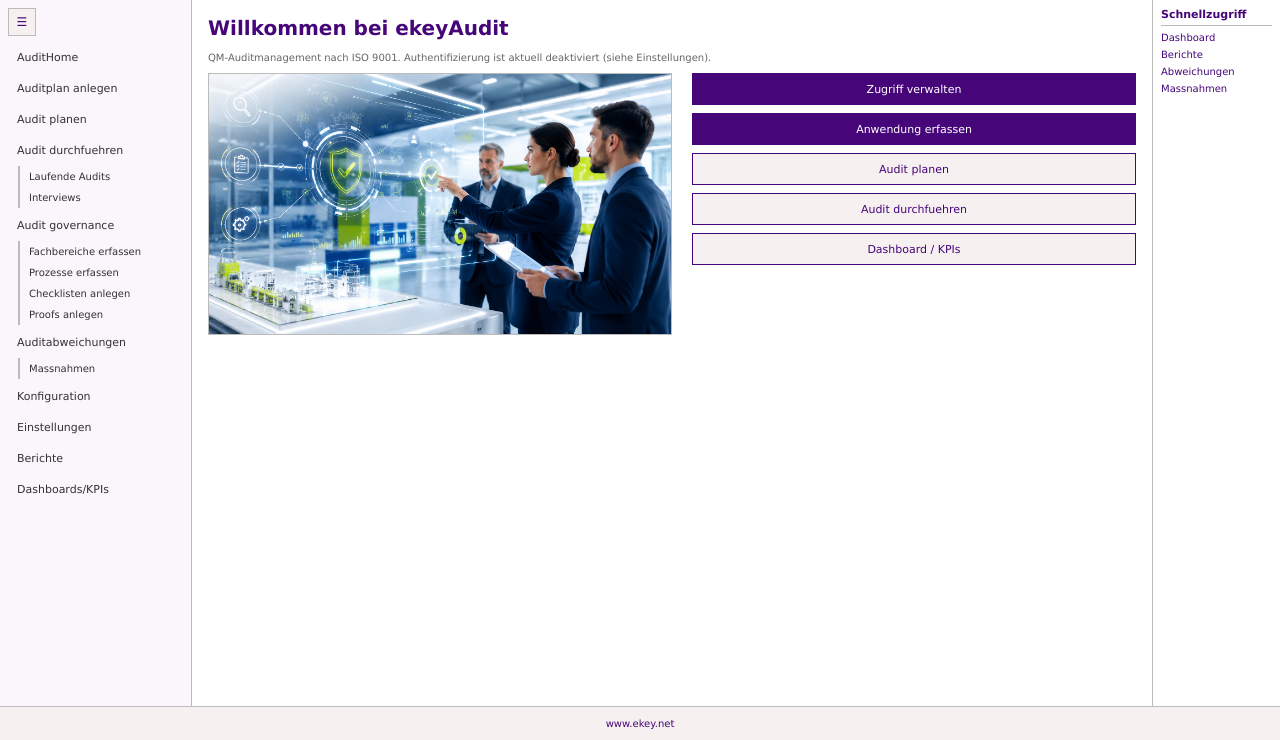
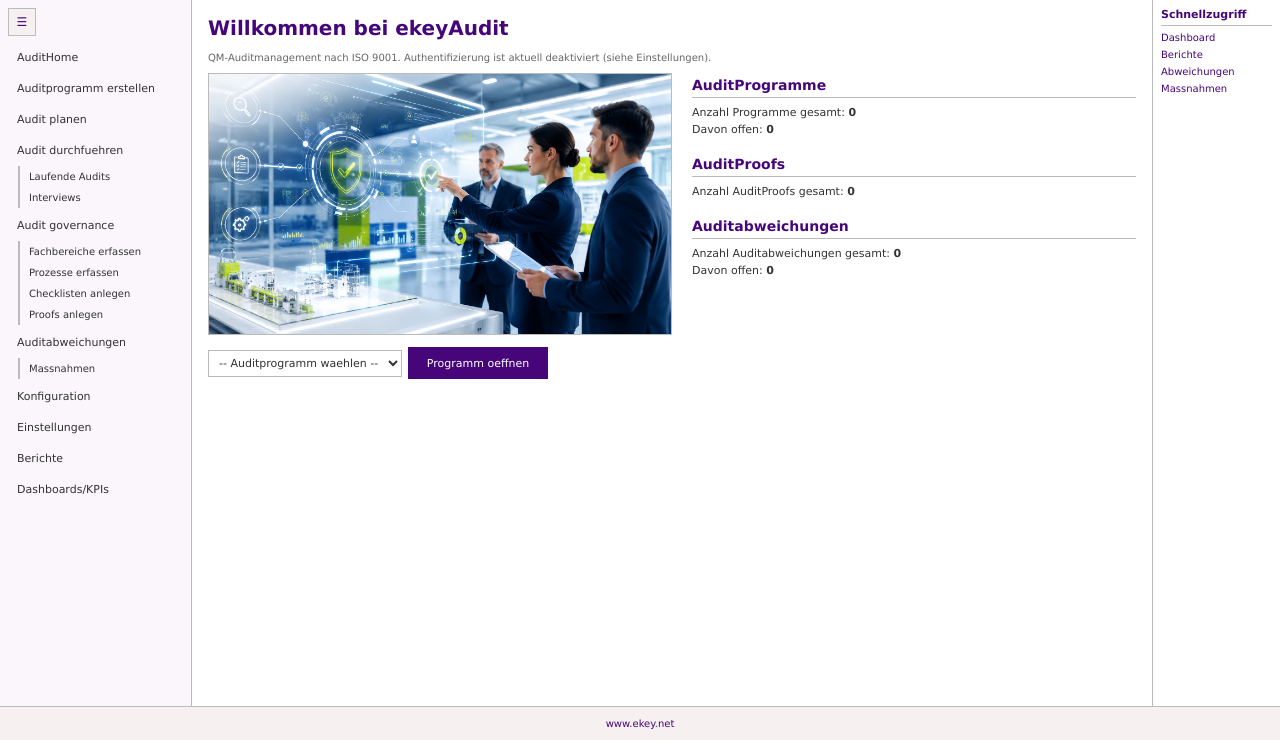
Before and after one commit to BrunnMa/ekeyAudit, a Flask app: page / in a window 1280 px wide. Shown: the part 60-800 px from the top of the page. Run offline with Flask 3, Linux system fonts and the light colour scheme; data that the repository does not hold is empty.

Commit message:
V0.02_27.7.2027_ GUI-Anpassungen

```diff
--- a/database.py
+++ b/database.py
@@ -940,6 +940,59 @@ def get_audit_plan(plan_id):
     return query("SELECT * FROM STG_QM_AuditPlan WHERE id = ?", (plan_id,), fetchone=True)
 
 
+def delete_audit_plan(plan_id):
+    """Loescht einen Audit-Plan-Eintrag vollstaendig - inkl. aller abhaengigen
+    Datenbereiche (Proofs, Ergebnisse, Abweichungen, Massnahmen, Status-Historie
+    der Massnahmen, Interviews, Links, Anhaenge). Reihenfolge: von den Blaettern
+    der Abhaengigkeitskette nach oben, damit keine Fremdschluessel verwaisen."""
+    execute("""
+        DELETE FROM STG_QM_StatusMassnahme WHERE auditMassnahmeID IN (
+            SELECT m.id FROM STG_QM_AuditMassnahme m
+            JOIN STG_QM_AuditAbweichung a ON a.id = m.auditAbweichungID
+            JOIN STG_QM_AuditResult r ON r.id = a.auditResultID
+            JOIN STG_QM_AuditProofs pf ON pf.id = r.auditProofsId
+            WHERE pf.auditPlanId = ?
+        )
+    """, (plan_id,))
+    execute("""
+        DELETE FROM STG_QM_AuditMassnahme WHERE auditAbweichungID IN (
+            SELECT a.id FROM STG_QM_AuditAbweichung a
+            JOIN STG_QM_AuditResult r ON r.id = a.auditResultID
+            JOIN STG_QM_AuditProofs pf ON pf.id = r.auditProofsId
+            WHERE pf.auditPlanId = ?
+        )
+    """, (plan_id,))
+    execute("""
+        DELETE FROM STG_QM_AuditAbweichung WHERE auditResultID IN (
+            SELECT r.id FROM STG_QM_AuditResult r
+            JOIN STG_QM_AuditProofs pf ON pf.id = r.auditProofsId
+            WHERE pf.auditPlanId = ?
+        )
+    """, (plan_id,))
+    execute("""
+        DELETE FROM STG_QM_AuditResult WHERE auditProofsId IN (
+            SELECT id FROM STG_QM_AuditProofs WHERE auditPlanId = ?
+        )
+    """, (plan_id,))
+    execute("""
+        DELETE FROM STG_QM_AuditInterview WHERE auditProofsId IN (
+            SELECT id FROM STG_QM_AuditProofs WHERE auditPlanId = ?
+        )
+    """, (plan_id,))
+    execute("""
+        DELETE FROM STG_QM_AuditAnhang WHERE auditProofsId IN (
+            SELECT id FROM STG_QM_AuditProofs WHERE auditPlanId = ?
+        )
+    """, (plan_id,))
+    execute("""
+        DELETE FROM STG_QM_AuditLink WHERE auditProofsId IN (
+            SELECT id FROM STG_QM_AuditProofs WHERE auditPlanId = ?
+        )
+    """, (plan_id,))
+    execute("DELETE FROM STG_QM_AuditProofs WHERE auditPlanId = ?", (plan_id,))
+    execute("DELETE FROM STG_QM_AuditPlan WHERE id = ?", (plan_id,))
+
+
 def create_audit_plan(data):
     return execute("""
         INSERT INTO STG_QM_AuditPlan
--- a/gui/routes.py
+++ b/gui/routes.py
@@ -52,7 +52,12 @@ def logout():
 @gui.route("/")
 @security.login_required
 def index():
-    return render_template("index.html", user=security.current_user())
+    return render_template(
+        "index.html",
+        user=security.current_user(),
+        kpis=kpi.audithome_kpis(),
+        programme=db.list_audit_programme(),
+    )
 
 
 @gui.route("/dashboard")
@@ -98,7 +103,8 @@ def audit_programm():
     programme = db.list_audit_programme()
     edit_id = request.args.get("edit")
     edit_programm = db.get_audit_programm(edit_id) if edit_id else None
-    ziele = db.list_audit_ziele(edit_id) if edit_id else []
+    ziele_open_id = request.args.get("ziele")
+    ziele_by_programm = {p["id"]: db.list_audit_ziele(p["id"]) for p in programme}
 
     return render_template(
         "audit_programm.html",
@@ -107,7 +113,8 @@ def audit_programm():
         audit_status=db.get_lookup("Look_QM_AuditStatus"),
         mitarbeiter=db.list_mitarbeiter(),
         edit_programm=edit_programm,
-        ziele=ziele,
+        ziele_by_programm=ziele_by_programm,
+        ziele_open_id=ziele_open_id,
     )
 
 
@@ -118,7 +125,7 @@ def audit_programm_ziel_add(programm_id):
     if ziel_text:
         db.add_audit_ziel(programm_id, ziel_text)
         flash("Auditziel hinzugefuegt.", "success")
-    return redirect(url_for("gui.audit_programm", edit=programm_id))
+    return redirect(url_for("gui.audit_programm", ziele=programm_id))
 
 
 @gui.route("/audit-programm/ziel/<int:ziel_id>/delete", methods=["POST"])
@@ -127,7 +134,7 @@ def audit_programm_ziel_delete(ziel_id):
     programm_id = request.form.get("programm_id")
     db.delete_audit_ziel(ziel_id)
     flash("Auditziel geloescht.", "success")
-    return redirect(url_for("gui.audit_programm", edit=programm_id))
+    return redirect(url_for("gui.audit_programm", ziele=programm_id))
 
 
 # --------------------------------------------------------------------------
@@ -178,6 +185,17 @@ def audit_plan():
         fachbereiche=db.get_lookup("Look_QM_Fachbereich"),
         audit_status=db.get_lookup("Look_QM_AuditStatus"),
     )
+
+
+@gui.route("/audit-plan/<int:plan_id>/delete", methods=["POST"])
+@security.login_required
+def audit_plan_delete(plan_id):
+    db.delete_audit_plan(plan_id)
+    flash("Audit-Plan-Eintrag vollstaendig geloescht.", "success")
+    programm_filter = request.form.get("programmFilter") or None
+    if programm_filter:
+        return redirect(url_for("gui.audit_plan", programmFilter=programm_filter))
+    return redirect(url_for("gui.audit_plan"))
 
 
 # --------------------------------------------------------------------------
--- a/gui/static/css/style.css
+++ b/gui/static/css/style.css
@@ -322,6 +322,8 @@ input:focus, select:focus, textarea:focus {
   gap: 8px;
   min-width: 160px;
 }
+.ekey-index-info-panel { margin-bottom: 0; padding: 4px 0; border: none; background: none; }
+.ekey-index-info-panel p { margin: 4px 0; font-size: 11px; }
 
 /* ---------------- Dashboard / KPI ---------------- */
 .ekey-kpi-grid {
--- a/gui/static/js/app.js
+++ b/gui/static/js/app.js
@@ -67,3 +67,28 @@ document.addEventListener("click", function (e) {
         e.target.classList.remove("ekey-modal-open");
     }
 });
+
+// ---------------------------------------------------------------------
+// Startseite (AuditHome): ausgewaehltes Auditprogramm oeffnen
+// ---------------------------------------------------------------------
+
+function ekeyOpenAuditprogramm() {
+    var form = document.getElementById("homeAuditprogrammForm");
+    var select = document.getElementById("homeAuditprogrammSelect");
+    if (!form || !select || !select.value) return;
+    window.location.href = form.getAttribute("data-base-url") + "?edit=" + encodeURIComponent(select.value);
+}
+
+// ---------------------------------------------------------------------
+// Generisches Ein-/Ausblenden (z.B. "+ Neues Ziel"-Formular in einem Pop-up)
+// ---------------------------------------------------------------------
+
+function ekeyToggle(id) {
+    var el = document.getElementById(id);
+    if (!el) return;
+    if (el.style.display === "none") {
+        el.style.display = "";
+    } else {
+        el.style.display = "none";
+    }
+}
--- a/gui/templates/base.html
+++ b/gui/templates/base.html
@@ -32,7 +32,7 @@
         <button id="sidebarToggle" class="ekey-sidebar-toggle" title="Sidebar ein-/ausklappen">&#9776;</button>
         <ul class="ekey-nav">
             <li><a href="{{ url_for('gui.index') }}">AuditHome</a></li>
-            <li><a href="{{ url_for('gui.audit_programm') }}">Auditplan anlegen</a></li>
+            <li><a href="{{ url_for('gui.audit_programm') }}">Auditprogramm erstellen</a></li>
             <li><a href="{{ url_for('gui.audit_plan') }}">Audit planen</a></li>
             <li>
                 <a href="{{ url_for('gui.audit_durchfuehren') }}">Audit durchfuehren</a>
--- a/gui/templates/index.html
+++ b/gui/templates/index.html
@@ -14,13 +14,33 @@
 <div class="ekey-index-grid">
     <div class="ekey-index-image">
         <img src="{{ url_for('gui.static', filename='images/ImgekeyAudit.png') }}" alt="ekeyAudit Uebersicht">
+
+        <form id="homeAuditprogrammForm" class="ekey-inline-form" style="margin-top: 10px;"
+              onsubmit="return false;" data-base-url="{{ url_for('gui.audit_programm') }}">
+            <select id="homeAuditprogrammSelect" name="programmId">
+                <option value="">-- Auditprogramm waehlen --</option>
+                {% for p in programme %}
+                <option value="{{ p.id }}">{{ p.auditJahr }} - {{ p.auditTyp }} - {{ p.unternehmen }}</option>
+                {% endfor %}
+            </select>
+            <button type="button" class="ekey-btn ekey-btn-primary" onclick="ekeyOpenAuditprogramm()">Programm oeffnen</button>
+        </form>
     </div>
     <div class="ekey-index-buttons">
-        <a href="{{ url_for('gui.konfiguration') }}" class="ekey-btn ekey-btn-primary ekey-btn-block">Zugriff verwalten</a>
-        <a href="{{ url_for('gui.audit_programm') }}" class="ekey-btn ekey-btn-primary ekey-btn-block">Anwendung erfassen</a>
-        <a href="{{ url_for('gui.audit_plan') }}" class="ekey-btn ekey-btn-block">Audit planen</a>
-        <a href="{{ url_for('gui.audit_durchfuehren') }}" class="ekey-btn ekey-btn-block">Audit durchfuehren</a>
-        <a href="{{ url_for('gui.dashboard') }}" class="ekey-btn ekey-btn-block">Dashboard / KPIs</a>
+        <div class="ekey-index-info-panel">
+            <h2 class="ekey-h2">AuditProgramme</h2>
+            <p>Anzahl Programme gesamt: <strong>{{ kpis.programme_gesamt }}</strong></p>
+            <p>Davon offen: <strong>{{ kpis.programme_offen }}</strong></p>
+        </div>
+        <div class="ekey-index-info-panel">
+            <h2 class="ekey-h2">AuditProofs</h2>
+            <p>Anzahl AuditProofs gesamt: <strong>{{ kpis.proofs_gesamt }}</strong></p>
+        </div>
+        <div class="ekey-index-info-panel">
+            <h2 class="ekey-h2">Auditabweichungen</h2>
+            <p>Anzahl Auditabweichungen gesamt: <strong>{{ kpis.abweichungen_gesamt }}</strong></p>
+            <p>Davon offen: <strong>{{ kpis.abweichungen_offen }}</strong></p>
+        </div>
     </div>
 </div>
 {% endblock %}
--- a/kpi.py
+++ b/kpi.py
@@ -76,6 +76,36 @@ def anzahl_audit_programme():
     return row["c"] if row else 0
 
 
+def offene_audit_programme_gesamt():
+    """Anzahl AuditProgramme, deren Status nicht 'Fertig' (4) oder 'Wirksam' (5) ist."""
+    row = db.query("""
+        SELECT COUNT(*) AS c FROM STG_QM_AuditProgramm
+        WHERE auditStatus IS NULL OR auditStatus NOT IN (4, 5)
+    """, fetchone=True)
+    return row["c"] if row else 0
+
+
+def anzahl_abweichungen_gesamt():
+    row = db.query("SELECT COUNT(*) AS c FROM STG_QM_AuditAbweichung", fetchone=True)
+    return row["c"] if row else 0
+
+
+def anzahl_auditproofs_gesamt():
+    row = db.query("SELECT COUNT(*) AS c FROM STG_QM_AuditProofs", fetchone=True)
+    return row["c"] if row else 0
+
+
+def audithome_kpis():
+    """Kennzahlen fuer die Startseite AuditHome (Auditprogramme / AuditProofs / Auditabweichungen)."""
+    return {
+        "programme_gesamt": anzahl_audit_programme(),
+        "programme_offen": offene_audit_programme_gesamt(),
+        "proofs_gesamt": anzahl_auditproofs_gesamt(),
+        "abweichungen_gesamt": anzahl_abweichungen_gesamt(),
+        "abweichungen_offen": offene_abweichungen_gesamt(),
+    }
+
+
 def get_dashboard_kpis():
     return {
         "audits_je_status": audits_je_status(),
```
Also changed, not shown: gui/templates/audit_plan.html (+33 -2 lines), gui/templates/audit_programm.html (+51 -31 lines), gui/templates/governance_prozesse.html (+7 -1 lines), 1 other file.
